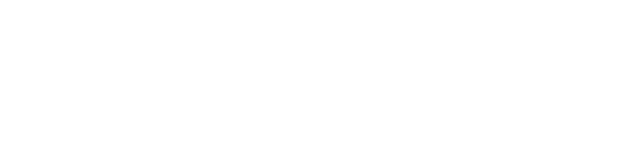
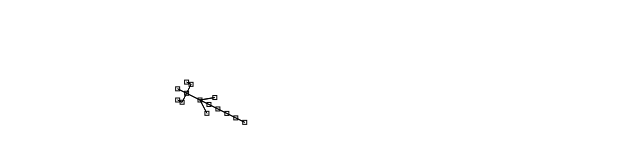
Before and after one commit to danielmahal/Skeleton, a plain HTML site: page index.html in a window 1280 px wide. Shown: the whole page, without its empty margins (0-640 px from the left). Drawn offline with Linux system fonts and the light colour scheme.

Commit message:
Got the core to work. next is refactoring

```diff
--- a/index.html
+++ b/index.html
@@ -1,8 +1,8 @@
 <!doctype html>
 
 <html>
-	<body>
-		<canvas id="canvas"></canvas>
+	<body style="margin: 0">
+		<canvas width="600" height="400" id="canvas"></canvas>
 		<script src="js/App.js"></script>
 		<script src="js/Skeleton.js"></script>
 		<script src="js/Joint.js"></script>
--- a/js/App.js
+++ b/js/App.js
@@ -1,14 +1,21 @@
 var App = function(aCanvas) {
 	var canvas = aCanvas,
 		context,
-		frog;
+		frog,
+		mouse = {x:0,y:0};
 
 	this.update = function() {
-
+		frog.update(mouse);
 	};
 
 	this.draw = function() {
+		context.clearRect(0,0,canvas.width,canvas.height);
+		frog.draw(context);
+	};
 
+	this.mousemove = function(e) {
+		mouse.x = e.clientX;
+		mouse.y = e.clientY;
 	};
 
 	(function() {
--- a/js/Frog.js
+++ b/js/Frog.js
@@ -3,17 +3,97 @@ var Frog = function(x,y) {
 
 	frog.x = x;
 	frog.y = y;
+	frog.angle = 0;
 
 	frog.joints = {};
 
 	frog.skeleton = null;
 
+	frog.update = function(mouse) {
+		frog.angle = 0.2;
+		//atan2(y2 - y1, x2 - x1)
+		frog.skeleton.rootJoint.angle = Math.atan2(mouse.y - frog.y,mouse.x - frog.x);
+		frog.skeleton.rootJoint.x = frog.x;
+		frog.skeleton.rootJoint.y = frog.y;
+
+		frog.skeleton.update();
+	};
+
+	frog.draw = function(context) {
+		frog.skeleton.debug(context);
+	};
+
 	(function() {
-		frog.joints.body = new Joint({
-			angle: 0,
-			parent: null
+		var pelvis = new Joint({
+			angle: 0
 		});
-		console.log(frog.joints.body);
-		frog.skeleton = new Skeleton();
+
+		var body = new Joint({
+			distance: 15,
+			angleDelay: 3
+		});
+
+		var head = new Joint({
+			distance: 10
+		});
+
+		var arm1 = new Joint({
+			distance: 10,
+			angle: Math.PI * .5,
+			angleDelay: 3
+		});
+
+		var underArm1 = new Joint({
+			distance: 5,
+			angle: Math.PI*1.5,
+			angleDelay: 3
+		});
+
+		var arm2 = new Joint({
+			distance: 10,
+			angle: Math.PI * 1.5,
+			angleDelay: 5
+		});
+
+		var underArm2 = new Joint({
+			distance: 5,
+			angle: Math.PI*0.5,
+			angleDelay: 3
+		});
+
+		var leg1 = new Joint({
+			distance: 15,
+			angle: Math.PI * 0.8,
+			angleDelay: 5
+		});
+
+		var leg2 = new Joint({
+			distance: 15,
+			angle: Math.PI * 1.2,
+			angleDelay: 3
+		});
+
+		var tail = [];
+		for(var i = 0; i < 5; i++) {
+			var parent = i == 0 ? pelvis : tail[i-1];
+			var angle = i == 0 ? Math.PI : 0;
+			tail[i] = new Joint({
+				angle: angle,
+				angleDelay: 5,
+				distance: 10
+			});
+			parent.addJoint('tail'+i, tail[i]);
+		}
+
+		pelvis.addJoint('body', body);
+		body.addJoint('head', head);
+		body.addJoint('arm1', arm1);
+		arm1.addJoint('underArm1', underArm1);
+		body.addJoint('arm2', arm2);
+		arm2.addJoint('underArm2', underArm2);
+		pelvis.addJoint('leg1', leg1);
+		pelvis.addJoint('leg2', leg2);
+
+		frog.skeleton = new Skeleton(pelvis);
 	})();
 }
--- a/js/Joint.js
+++ b/js/Joint.js
@@ -1,14 +1,24 @@
 var Joint = function(options) {
 	var joint = this;
+
+	joint.x = 0;
+	joint.y = 0;
+	joint.angle = 0;
+
 	joint.options = options;
+	joint.joints = {};
 
-	joint.draw = function(context) {
+	joint.addJoint = function(jointName,j) {
+		joint.joints[jointName] = j;
+	};
 
+	joint.addJoints = function(joints) {
+		for(i in joints) {
+			joint.joints[i] = joints[i];
+		}
 	};
 
 	(function() {
-		for(i in options) {
-			joint[i] = options[i];
-		}
+
 	})();
 }
--- a/js/Skeleton.js
+++ b/js/Skeleton.js
@@ -1,19 +1,45 @@
-var Skeleton = function() {
+var Skeleton = function(rootJoint) {
 	var skeleton = this;
-	var rootBone;
 
+	skeleton.rootJoint = rootJoint;
 
-	skeleton.addJoint = function(joint) {
-		if(!joint.parentJoint) {
-			rootJoint = joint;
+	skeleton.update = function(joint, parent) {
+		if(!joint) {
+			joint = skeleton.rootJoint;
+		} else {
+			if(joint.options.angle === undefined) {
+				joint.options.angle = parent.options.angle;
+			}
+
+			var targetAngle = parent.angle + joint.options.angle;
+			joint.angle += (targetAngle - joint.angle) / (joint.options.angleDelay || 1);
+
+			joint.x = parent.x + Math.cos(joint.angle) * joint.options.distance;
+			joint.y = parent.y + Math.sin(joint.angle) * joint.options.distance;
+		}
+
+		for(i in  joint.joints) {
+			skeleton.update(joint.joints[i], joint);
 		}
 	}
 
-	skeleton.update = function() {
+	skeleton.debug = function(context, joint, parent) {
+		if(!joint) {
+			joint = skeleton.rootJoint;
+		}
 
-	}
+		context.strokeRect(joint.x-2,joint.y-2,4,4);
 
-	skeleton.draw = function() {
+		if(parent) {
+			context.beginPath();
+			context.moveTo(parent.x, parent.y);
+			context.lineTo(joint.x, joint.y);
+			context.closePath();
+			context.stroke();
+		}
 
+		for(i in  joint.joints) {
+			skeleton.debug(context, joint.joints[i], joint);
+		}
 	};
 }
--- a/js/main.js
+++ b/js/main.js
@@ -4,4 +4,7 @@ var runLoop = function() {
 }
 
 var app = new App(document.getElementById('canvas'));
+
+document.addEventListener('mousemove', app.mousemove);
+
 setInterval(runLoop, 30);
```
